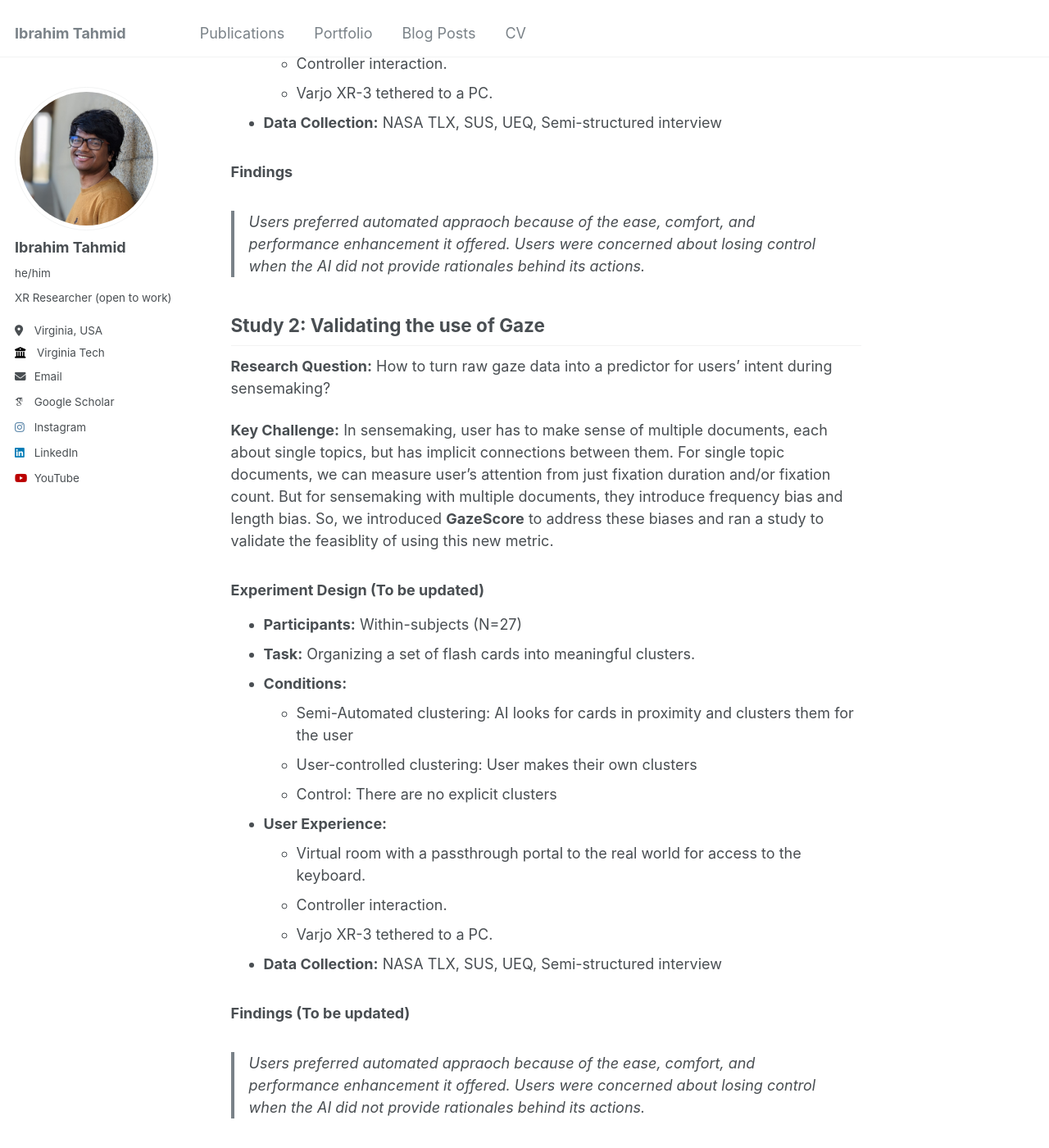
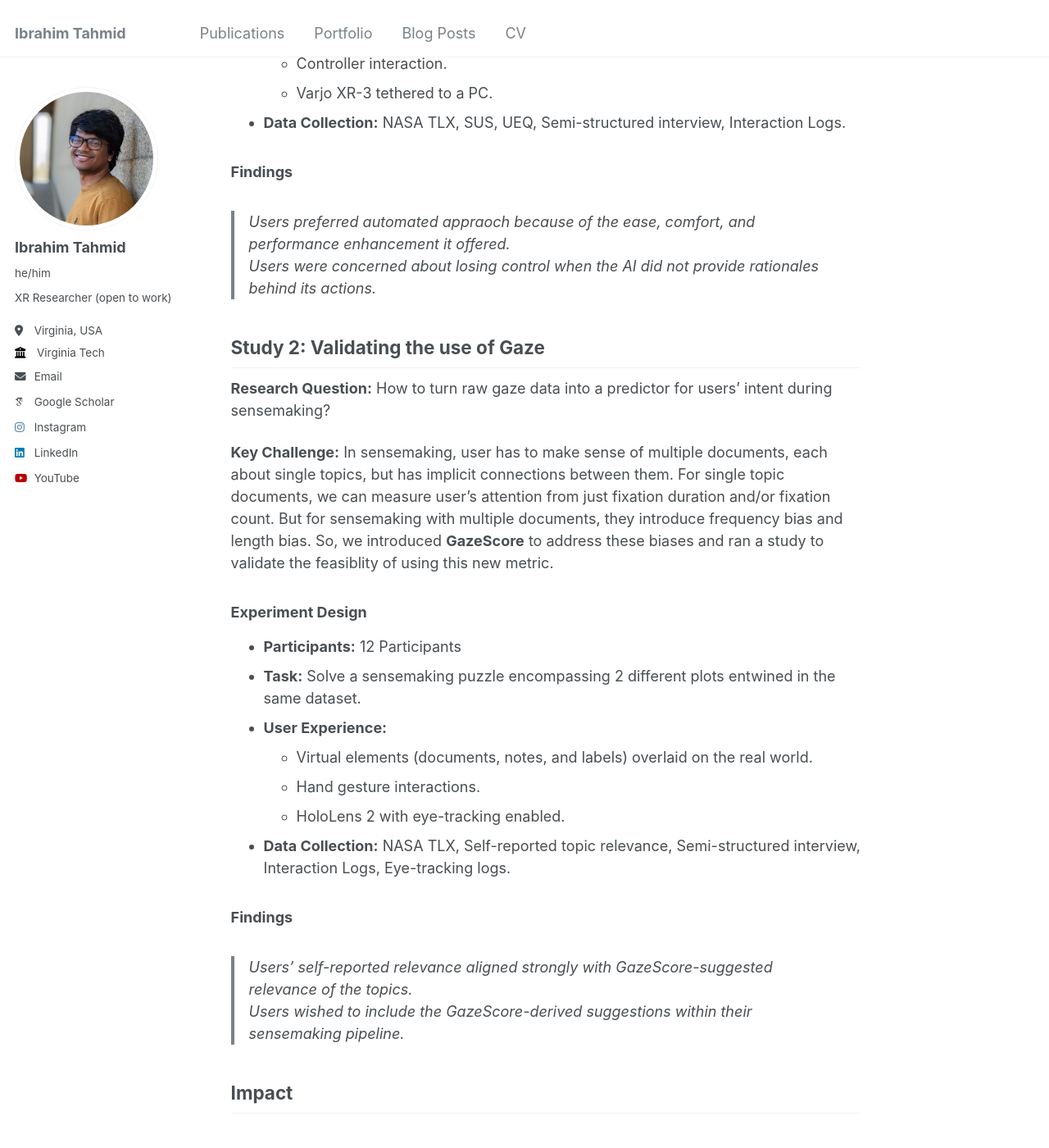
Before and after one commit to iatahmid/iatahmid.github.io, a Jekyll site: the page built from _posts/2025-09-10-case-study-gist.md, in a window 1280 px wide and 1400 px high, scrolled down 2408 px. Shown: the whole window at 82% size. Built offline with Jekyll 4.4.1, drawn with Linux system fonts in a browser that asks for light colours; some web fonts are replaced.

Commit message:
case study - gist

```diff
--- a/_posts/2025-09-10-case-study-gist.md
+++ b/_posts/2025-09-10-case-study-gist.md
@@ -55,10 +55,10 @@ We identified the following two key problems:
   * Virtual room with a passthrough portal to the real world for access to the keyboard.
   * Controller interaction.
   * Varjo XR-3 tethered to a PC.
-* **Data Collection:** NASA TLX, SUS, UEQ, Semi-structured interview
+* **Data Collection:** NASA TLX, SUS, UEQ, Semi-structured interview, Interaction Logs.
 
 ### Findings
-> Users preferred automated appraoch because of the ease, comfort, and performance enhancement it offered.
+> Users preferred automated appraoch because of the ease, comfort, and performance enhancement it offered. \\
 > Users were concerned about losing control when the AI did not provide rationales behind its actions.
 
 ## Study 2: Validating the use of Gaze
@@ -66,22 +66,18 @@ We identified the following two key problems:
 
 **Key Challenge:** In sensemaking, user has to make sense of multiple documents, each about single topics, but has implicit connections between them. For single topic documents, we can measure user's attention from just fixation duration and/or fixation count. But for sensemaking with multiple documents, they introduce frequency bias and length bias. So, we introduced **GazeScore** to address these biases and ran a study to validate the feasiblity of using this new metric.
 
-### Experiment Design (To be updated)
-* **Participants:** Within-subjects (N=27)
-* **Task:** Organizing a set of flash cards into meaningful clusters.
-* **Conditions:**
-  * Semi-Automated clustering: AI looks for cards in proximity and clusters them for the user
-  * User-controlled clustering: User makes their own clusters
-  * Control: There are no explicit clusters
+### Experiment Design
+* **Participants:** 12 Participants
+* **Task:** Solve a sensemaking puzzle encompassing 2 different plots entwined in the same dataset.
 * **User Experience:**
-  * Virtual room with a passthrough portal to the real world for access to the keyboard.
-  * Controller interaction.
-  * Varjo XR-3 tethered to a PC.
-* **Data Collection:** NASA TLX, SUS, UEQ, Semi-structured interview
+  * Virtual elements (documents, notes, and labels) overlaid on the real world.
+  * Hand gesture interactions.
+  * HoloLens 2 with eye-tracking enabled.
+* **Data Collection:** NASA TLX, Self-reported topic relevance, Semi-structured interview, Interaction Logs, Eye-tracking logs.
 
-### Findings (To be updated)
-> Users preferred automated appraoch because of the ease, comfort, and performance enhancement it offered.
-> Users were concerned about losing control when the AI did not provide rationales behind its actions.
+### Findings
+> Users' self-reported relevance aligned strongly with GazeScore-suggested relevance of the topics. \\
+> Users wished to include the GazeScore-derived suggestions within their sensemaking pipeline.
 
 ## Impact
 
```
